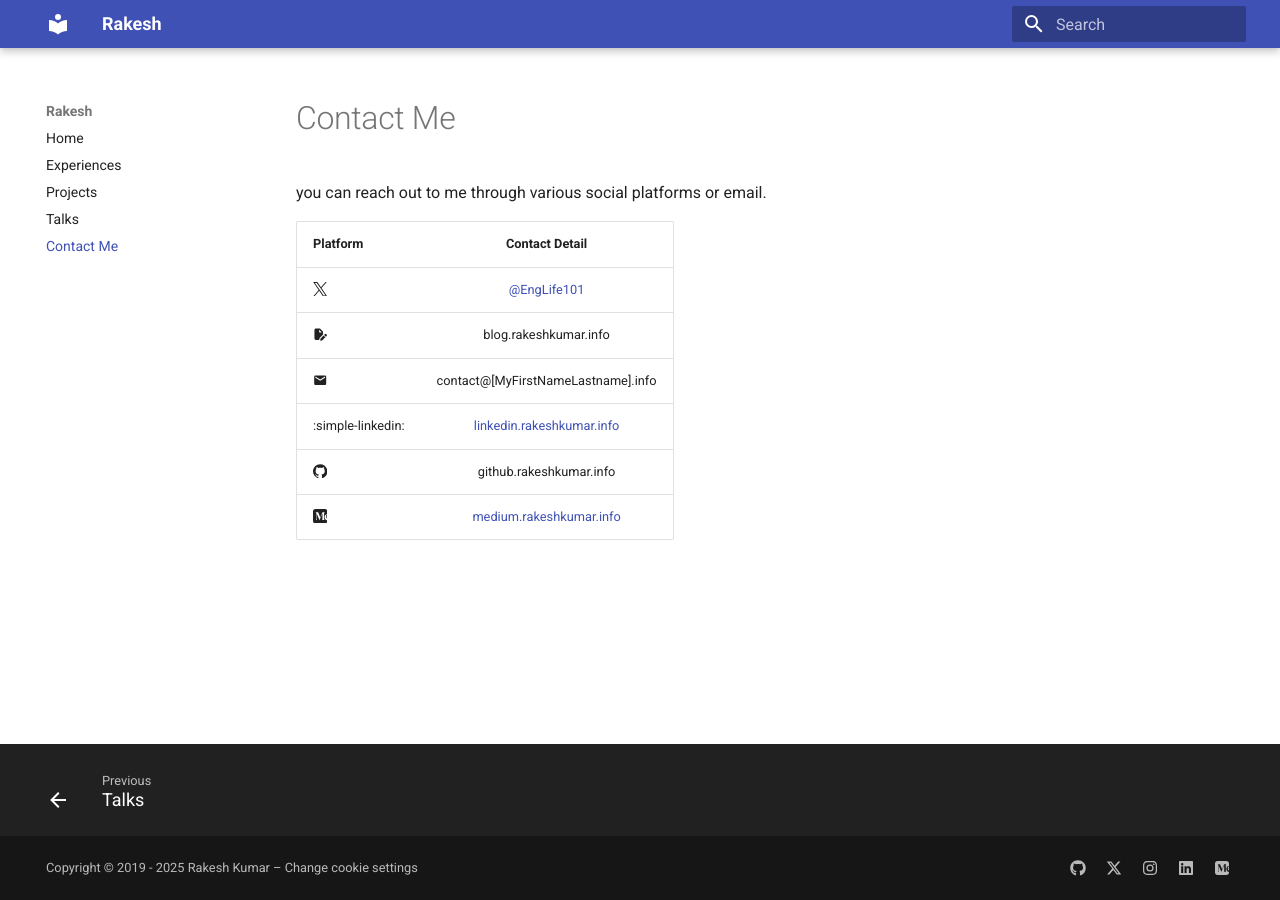
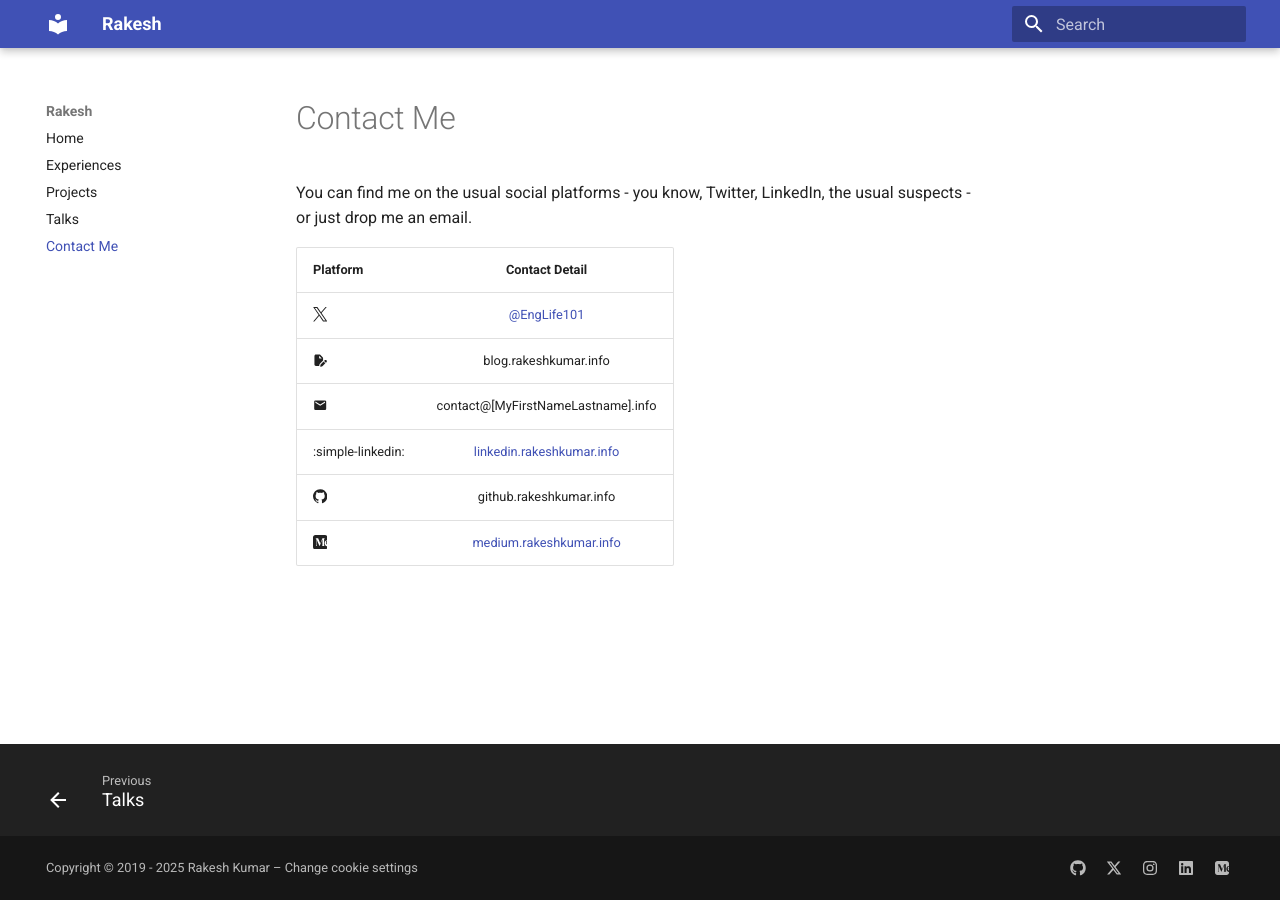
Before and after one commit to rakeshcusat/rakeshcusat.github.io, an MkDocs documentation site: the page built from docs/contact.md, in a window 1280 px wide. Built offline with MkDocs 1.6.1 and Material for MkDocs 9.7.7, drawn with Linux system fonts in a browser that asks for light colours; plug-ins that fetch from the network failed and are left out.

Commit message:
update contact page

```diff
--- a/docs/contact.md
+++ b/docs/contact.md
@@ -1,6 +1,6 @@
 # Contact Me
 
-you can reach out to me through various social platforms or email.
+ You can find me on the usual social platforms - you know, Twitter, LinkedIn, the usual suspects - or just drop me an email.
 
 | Platform | Contact Detail |
 | :------- | :------------: |
```
